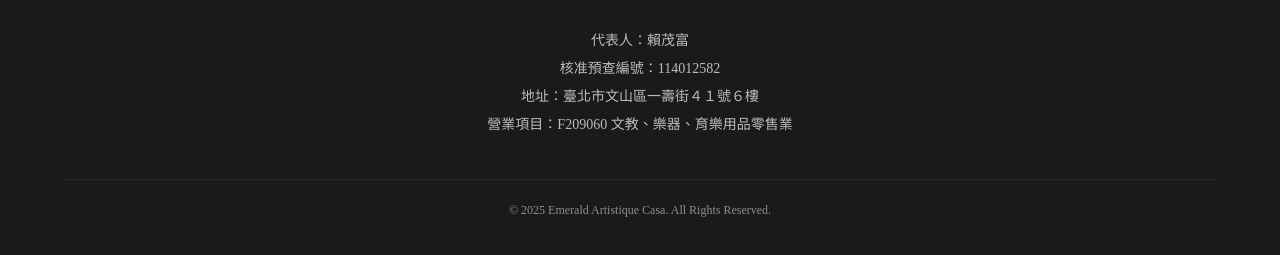
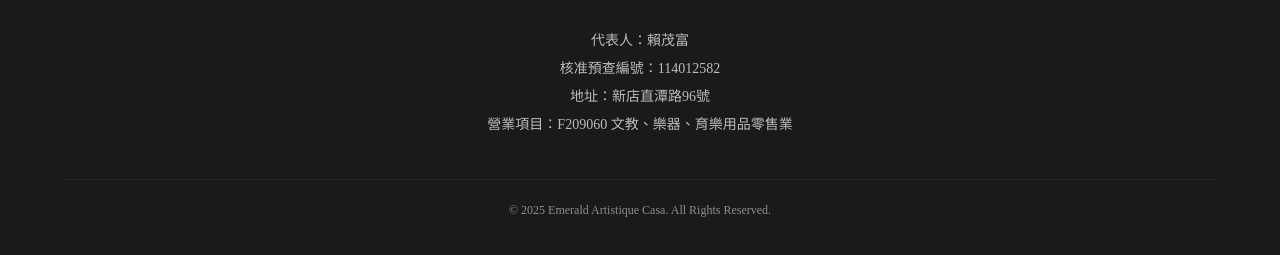
Before and after one commit to tzlun5274/emerald-casa, a plain HTML site: page index.html in a window 1280 px wide. Shown: the part 4160-4415 px from the top of the page. Drawn offline with Linux system fonts and the light colour scheme.

Commit message:
Fix HTML encoding issues in index.html

```diff
--- a/index.html
+++ b/index.html
@@ -398,7 +398,7 @@
         <div class="footer-info">
             代表人：賴茂富<br>
             核准預查編號：114012582<br>
-            地址：臺北市文山區一壽街４１號６樓<br>
+            地址：新店直潭路96號<br>
             營業項目：F209060 文教、樂器、育樂用品零售業
         </div>
         <div class="footer-bottom">
```
